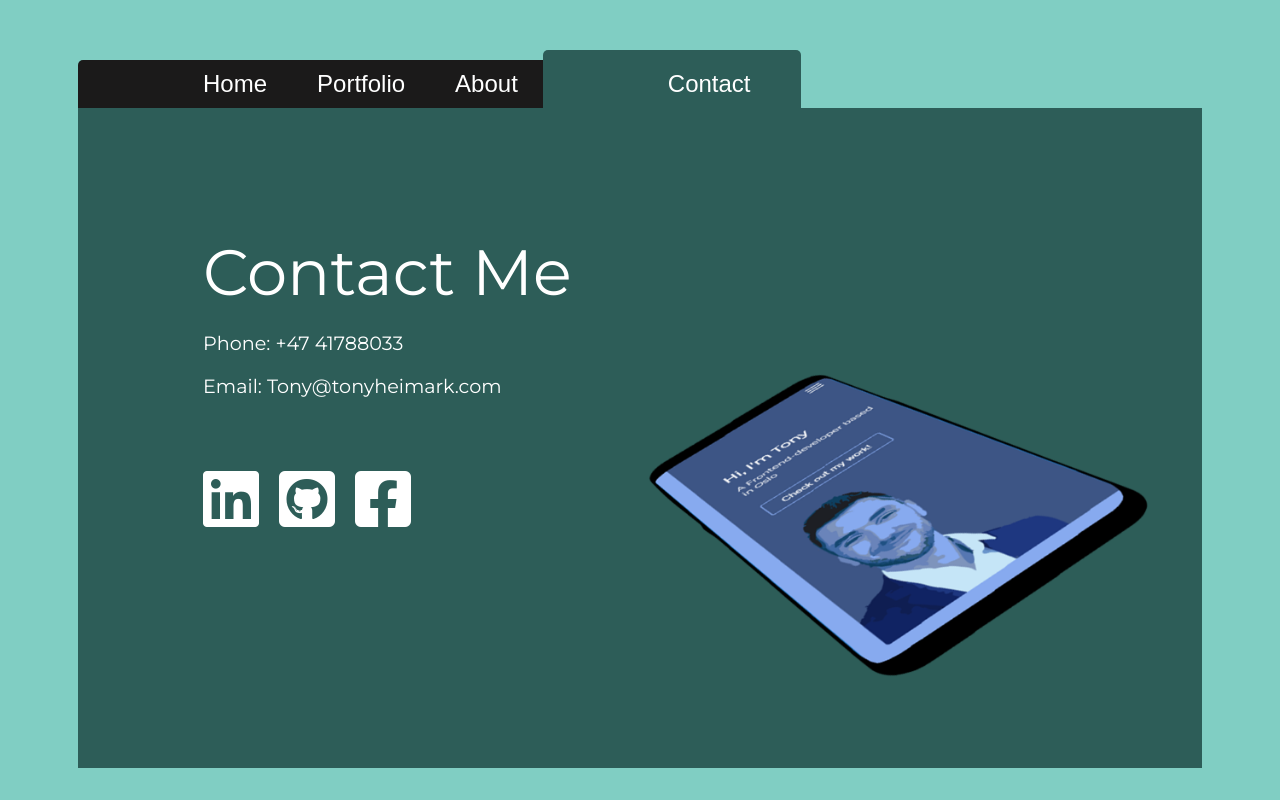
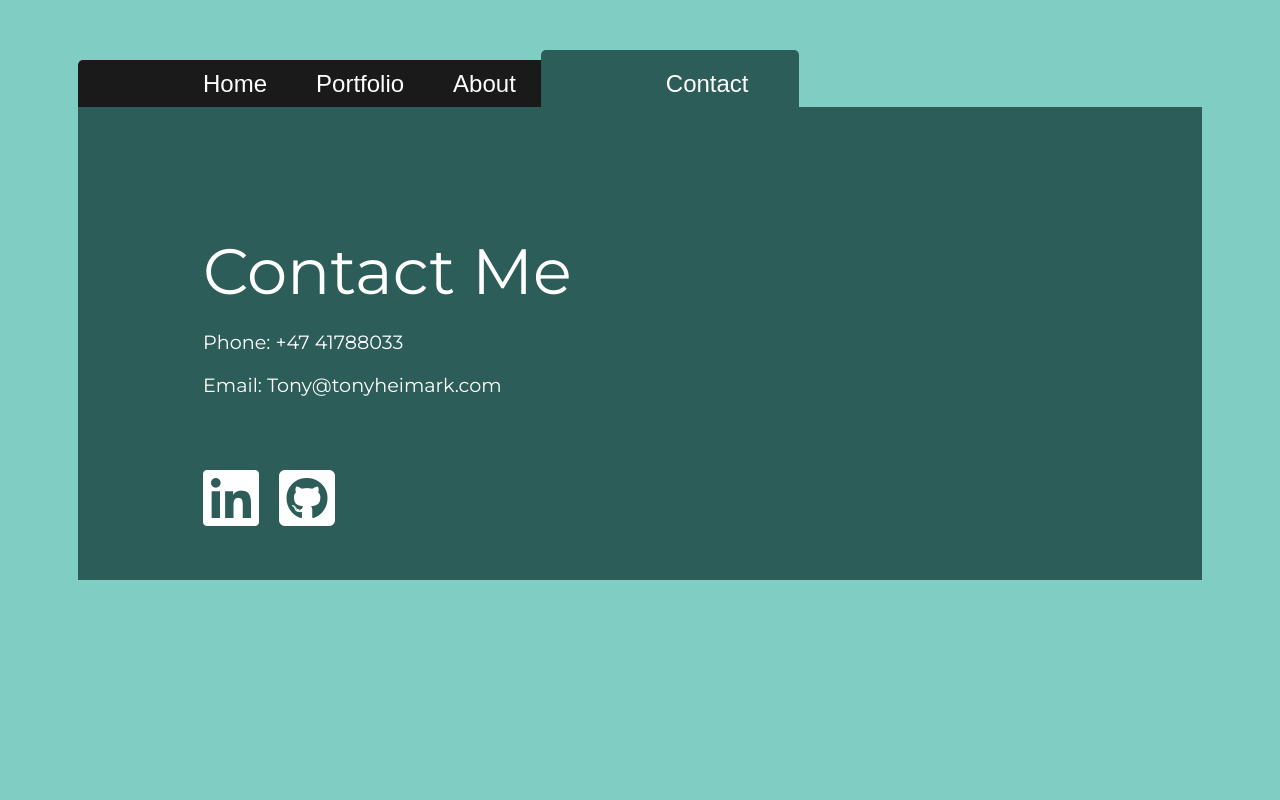
Before and after one commit to TonyHeimark/netlify-test, a React (Create React App) app: page / in a window 1280 px wide. Both pictures are taken after a click on the button "Contact". Built offline with nearby package versions, Linux system fonts and the light colour scheme.

Commit message:
adding incomplete portfolio site

```diff
--- a/src/components/Contact.js
+++ b/src/components/Contact.js
@@ -7,12 +7,8 @@ export default () => {
         <h2>Contact Me</h2>
         <p>Phone: +47 41788033</p>
         <p>Email: <a href="mailto:tony@tonyheimark.com">Tony@tonyheimark.com</a></p>
-        <a href="#"><i class="fab fa-linkedin"></i></a>
-        <a href="#"><i class="fab fa-github-square"></i></a>
-        <a href="#"><i class="fab fa-facebook-square"></i></a>
-      </div>
-      <div className="contact-image-container">
-      <img src={require("../images/contact-me2.png")} alt="mobile version of website on a phone" />
+        <a href="https://www.linkedin.com/in/tony-j-heimark/"><i class="fab fa-linkedin"></i></a>
+        <a href="https://github.com/TonyHeimark"><i class="fab fa-github-square"></i></a>
       </div>
     </div>
   );
--- a/src/styles/App.css
+++ b/src/styles/App.css
@@ -2,8 +2,12 @@
 
 body{
   margin: 0;
-  height: 100vh;
+  height: fit-content;
   font-family: 'Montserrat', sans-serif;
+}
+
+::-webkit-scrollbar {
+  display: none;
 }
 
 a{
@@ -71,7 +75,8 @@ button{
   font-size: 1.5em;
   border: 0;
   padding: 10px 25px;
-  min-height: 40px
+  min-height: 40px;
+  margin-left: -1px;
 }
 
 button:hover{
@@ -88,6 +93,7 @@ button:hover{
 .Navigation ul li .first-btn{
   padding-left: 125px;
   border-radius: 5px 0 0 0;
+  margin-left: 0;
 }
 
 .Navigation ul li .last-btn{
@@ -126,9 +132,11 @@ button:hover{
 
 /* Tab backgrounds */
 
-.background{
+.background {
+  -webkit-transition: .5s;
   transition: .5s;
-  height: 100vh;
+  min-height: 100vh;
+  height: fit-content;
   width: 100%;
   position: relative;
 }
@@ -159,12 +167,14 @@ button:hover{
 
 /* General tab styling */
 
-.page{
+.page {
   width: 80%;
-  height: 70vh;
+  max-height: 70vh;
+  height: auto;
   overflow: hidden;
   padding: 50px;
-  margin: 0 auto;
+  margin: 0 auto 100px;
+  margin-top: -1px;
 }
 
 /* Home tab */
@@ -262,6 +272,7 @@ button:hover{
   display: grid;
   grid-template-columns: 1.5fr 0.5fr;
   border-radius: 0 5px 5px 5px;
+  max-height: 70vh;
 }
 
 .projects{
@@ -358,7 +369,7 @@ button:hover{
 
 
 .project-text{
-  padding: 75px 75px 50px 75px;
+  padding: 40px 75px 40px 40px;
   color: white;
 }
 
@@ -448,6 +459,7 @@ button:hover{
   .Portfolio{
     grid-template-columns:
     1.2fr 0.8fr;
+    max-height: fit-content;
   }
 
   .Project{
```
Also changed, not shown: src/images/TonyHeimark.svg (added).
